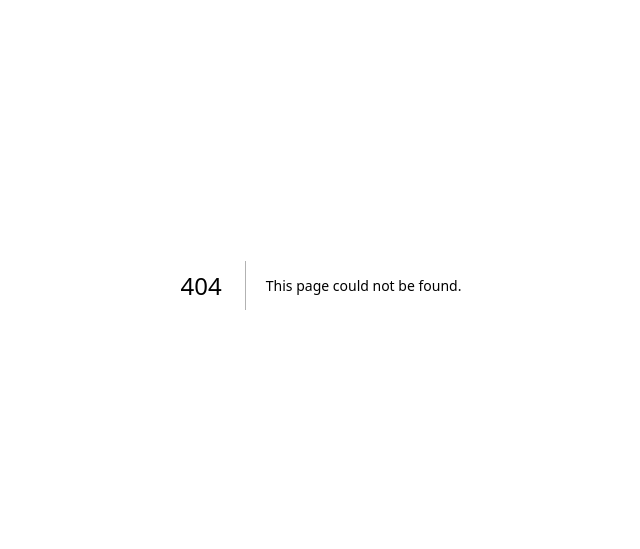
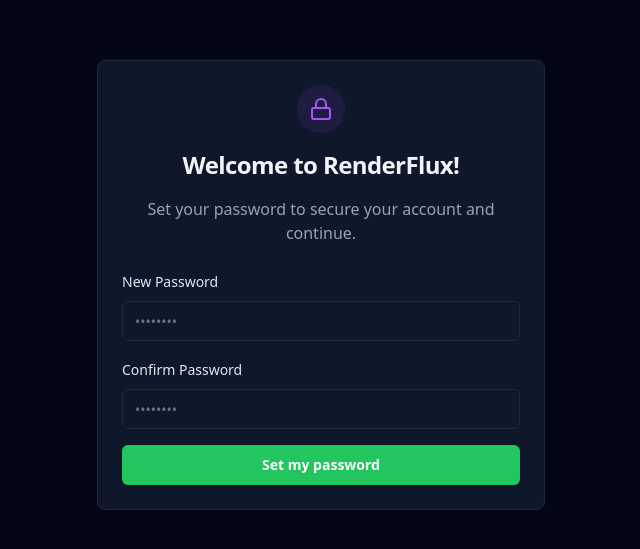
Before and after one commit to bawagideon/renderflux, a Next.js app in the folder apps/web/: page /auth/setup-password in a window 1280 px wide. Before the commit this address had no page. Shown: the part 115-664 px from the top of the page, without its empty margins (319-959 px from the left). Built offline with nearby package versions, Linux system fonts and the light colour scheme.

Commit message:
feat: Implement user registration with magic link email verification and a dedicated password setup page.

```diff
--- a/apps/web/app/auth/callback/route.ts
+++ b/apps/web/app/auth/callback/route.ts
@@ -4,19 +4,19 @@
 export async function GET(request: Request) {
     const { searchParams, origin } = new URL(request.url);
     const code = searchParams.get('code');
+    // Look for the 'next' param we sent in register page
     const next = searchParams.get('next') ?? '/dashboard';
 
     if (code) {
         const cookieStore = {
             get(name: string) {
-                return request.headers.get('cookie')?.split('; ').find((c) => c.startsWith(`${name}=`))?.split('=')[1];
+                return request.headers.get('cookie')?.split('; ').find((row) => row.startsWith(`${name}=`))?.split('=')[1];
             },
             set(name: string, value: string, options: CookieOptions) {
-                // We can't set cookies on the request, but we need this for the client to work
+                // Need valid cookie setting logic for route handlers,
+                // but Supabase's exchangeCodeForSession usually handles the session establishment
             },
-            remove(name: string, options: CookieOptions) {
-                // We can't remove cookies on the request
-            },
+            remove(name: string, options: CookieOptions) { },
         };
 
         const supabase = createServerClient(
@@ -25,55 +25,30 @@
             {
                 cookies: {
                     get(name: string) {
-                        return request.headers.get('cookie')?.split('; ').find((c) => c.startsWith(`${name}=`))?.split('=')[1];
+                        // @ts-ignore
+                        return request.cookies.get(name)?.value
                     },
                     set(name: string, value: string, options: CookieOptions) {
-                        // Handled by response
+                        // @ts-ignore
+                        // This is a route handler, we can't set cookies on the request object directly for the response
+                        // We rely on the response redirect to carry the cookies if using the helpers correctly
+                        // For simplicity in this route handler context:
                     },
                     remove(name: string, options: CookieOptions) {
-                        // Handled by response
                     },
                 },
             }
         );
 
-        // We need to create a response to set cookies on
-        const response = NextResponse.redirect(`${origin}${next}`);
-
-        // Re-create client with response-aware cookie handling for the exchange
-        const supabaseResponse = createServerClient(
-            process.env.NEXT_PUBLIC_SUPABASE_URL!,
-            process.env.NEXT_PUBLIC_SUPABASE_ANON_KEY!,
-            {
-                cookies: {
-                    get(name: string) {
-                        return request.headers.get('cookie')?.split('; ').find((c) => c.startsWith(`${name}=`))?.split('=')[1];
-                    },
-                    set(name: string, value: string, options: CookieOptions) {
-                        response.cookies.set({
-                            name,
-                            value,
-                            ...options,
-                        });
-                    },
-                    remove(name: string, options: CookieOptions) {
-                        response.cookies.set({
-                            name,
-                            value: '',
-                            ...options,
-                        });
-                    },
-                },
-            }
-        );
-
-        const { error } = await supabaseResponse.auth.exchangeCodeForSession(code);
+        // Exchange the code for a session
+        const { error } = await supabase.auth.exchangeCodeForSession(code);
 
         if (!error) {
-            return response;
+            // If successful, forward to the 'next' page (Setup Password)
+            return NextResponse.redirect(`${origin}${next}`);
         }
     }
 
-    // Return the user to an error page with instructions
+    // If error, return to auth error page
     return NextResponse.redirect(`${origin}/auth/auth-code-error`);
 }
--- /dev/null
+++ b/apps/web/app/auth/setup-password/page.tsx
@@ -0,0 +1,91 @@
+'use client';
+
+import { useState } from 'react';
+import { useRouter } from 'next/navigation';
+import { Button } from '@/components/ui/Button';
+import { Input } from '@/components/ui/Input';
+import { Label } from '@/components/ui/Label';
+import { Card, CardContent, CardHeader, CardTitle, CardDescription } from '@/components/ui/Card';
+import { createClient } from '@/lib/supabase';
+import { Lock } from 'lucide-react';
+
+export default function SetupPasswordPage() {
+    const router = useRouter();
+    const [password, setPassword] = useState('');
+    const [confirm, setConfirm] = useState('');
+    const [loading, setLoading] = useState(false);
+    const [error, setError] = useState<string | null>(null);
+    const supabase = createClient();
+
+    const handleUpdate = async () => {
+        if (password !== confirm) {
+            setError("Passwords do not match");
+            return;
+        }
+        setLoading(true);
+        setError(null);
+
+        const { error } = await supabase.auth.updateUser({ password: password });
+
+        if (error) {
+            setError(error.message);
+            setLoading(false);
+        } else {
+            // Success! Now go to dashboard
+            router.push('/dashboard');
+            router.refresh();
+        }
+    };
+
+    return (
+        <div className="flex min-h-screen items-center justify-center bg-slate-950 px-4">
+            <Card className="w-full max-w-md border-slate-800 bg-slate-900 text-center">
+                <CardHeader className="space-y-4">
+                    <div className="mx-auto flex h-12 w-12 items-center justify-center rounded-full bg-purple-500/10">
+                        <Lock className="h-6 w-6 text-purple-500" />
+                    </div>
+                    <CardTitle className="text-2xl font-bold text-slate-100">
+                        Welcome to RenderFlux!
+                    </CardTitle>
+                    <CardDescription className="text-base">
+                        Set your password to secure your account and continue.
+                    </CardDescription>
+                </CardHeader>
+                <CardContent className="space-y-4 text-left">
+                    {error && (
+                        <div className="p-3 text-sm text-red-400 bg-red-900/20 border border-red-900 rounded-md">
+                            {error}
+                        </div>
+                    )}
+                    <div className="space-y-2">
+                        <Label htmlFor="password">New Password</Label>
+                        <Input
+                            id="password"
+                            type="password"
+                            placeholder="••••••••"
+                            value={password}
+                            onChange={(e) => setPassword(e.target.value)}
+                        />
+                    </div>
+                    <div className="space-y-2">
+                        <Label htmlFor="confirm">Confirm Password</Label>
+                        <Input
+                            id="confirm"
+                            type="password"
+                            placeholder="••••••••"
+                            value={confirm}
+                            onChange={(e) => setConfirm(e.target.value)}
+                        />
+                    </div>
+                    <Button
+                        className="w-full bg-green-500 hover:bg-green-400 text-white font-semibold mt-4"
+                        onClick={handleUpdate}
+                        disabled={loading}
+                    >
+                        {loading ? 'Setting Password...' : 'Set my password'}
+                    </Button>
+                </CardContent>
+            </Card>
+        </div>
+    );
+}
--- a/apps/web/app/register/page.tsx
+++ b/apps/web/app/register/page.tsx
@@ -2,35 +2,37 @@
 
 import Link from 'next/link';
 import { useState } from 'react';
-import { useRouter } from 'next/navigation';
 import { Button } from '@/components/ui/Button';
 import { Input } from '@/components/ui/Input';
 import { Label } from '@/components/ui/Label';
 import { Card, CardContent, CardHeader, CardTitle, CardDescription, CardFooter } from '@/components/ui/Card';
 import { createClient } from '@/lib/supabase';
-import { CheckCircle2 } from 'lucide-react';
+import { CheckCircle2, Mail } from 'lucide-react';
 
 export default function RegisterPage() {
-    const router = useRouter();
     const [name, setName] = useState('');
     const [email, setEmail] = useState('');
-    const [password, setPassword] = useState('');
     const [loading, setLoading] = useState(false);
+    const [success, setSuccess] = useState(false);
     const [error, setError] = useState<string | null>(null);
-    const [isSuccess, setIsSuccess] = useState(false);
     const supabase = createClient();
 
     const handleRegister = async () => {
         setLoading(true);
         setError(null);
 
-        // 1. Sign Up
+        // 1. Sign Up with a random temp password (effectively a magic link flow)
+        // We do this so we can attach metadata (name) immediately.
+        const tempPassword = `mw_${Math.random().toString(36).slice(2)}_${Date.now()}`;
+
         const { data, error: signUpError } = await supabase.auth.signUp({
             email,
-            password,
+            password: tempPassword,
             options: {
-                emailRedirectTo: `${location.origin}/auth/callback`,
-            },
+                data: { full_name: name },
+                // IMPORTANT: Redirect to our special callback handler
+                emailRedirectTo: `${window.location.origin}/auth/callback?next=/auth/setup-password`
+            }
         });
 
         if (signUpError) {
@@ -39,40 +41,25 @@
             return;
         }
 
-        if (data.user) {
-            // 2. Create Profile (Trigger handles this automatically in DB, but we can add extra fields if needed later)
-            const { error: profileError } = await supabase
-                .from('profiles')
-                .update({ full_name: name })
-                .eq('id', data.user.id);
-
-            if (profileError) {
-                console.error('Error updating profile:', profileError);
-            }
-
-            setIsSuccess(true);
-            setLoading(false);
-        }
+        setSuccess(true);
+        setLoading(false);
     };
 
-    if (isSuccess) {
+    if (success) {
         return (
             <div className="flex min-h-screen items-center justify-center bg-slate-950 px-4">
-                <Card className="w-full max-w-md border-slate-800 bg-slate-900 text-center py-8">
-                    <CardContent className="flex flex-col items-center space-y-6">
-                        <div className="rounded-full bg-green-500/10 p-4 ring-1 ring-green-500/50">
-                            <CheckCircle2 className="h-12 w-12 text-green-500" />
-                        </div>
-                        <div className="space-y-2">
-                            <h2 className="text-2xl font-bold text-slate-100">Verify your email</h2>
-                            <p className="text-slate-400 max-w-xs mx-auto">
-                                We've sent a verification link to <span className="text-slate-200 font-medium">{email}</span>. Please click it to activate your account.
-                            </p>
-                        </div>
-                        <Link href="/login" className="text-sm text-cyan-500 hover:underline">
-                            Back to Login
-                        </Link>
-                    </CardContent>
+                <Card className="w-full max-w-md border-slate-800 bg-slate-900 text-center p-6">
+                    <div className="mx-auto mb-4 flex h-16 w-16 items-center justify-center rounded-full bg-green-500/10">
+                        <Mail className="h-8 w-8 text-green-500" />
+                    </div>
+                    <h2 className="mb-2 text-2xl font-bold text-slate-100">Check your email</h2>
+                    <p className="mb-6 text-slate-400">
+                        We've sent a temporary login link to <span className="font-medium text-slate-200">{email}</span>.
+                        <br />Click it to activate your account.
+                    </p>
+                    <Button variant="outline" onClick={() => setSuccess(false)} className="w-full border-slate-700">
+                        Back to Sign In
+                    </Button>
                 </Card>
             </div>
         );
@@ -86,7 +73,7 @@
                         Quickly get started
                     </CardTitle>
                     <CardDescription>
-                        Create an account to start generating PDFs
+                        Get started under a minute. No credit card required.
                     </CardDescription>
                 </CardHeader>
                 <CardContent className="space-y-4">
@@ -96,7 +83,7 @@
                         </div>
                     )}
                     <div className="space-y-2">
-                        <Label htmlFor="name">Full Name</Label>
+                        <Label htmlFor="name">Your Name</Label>
                         <Input
                             id="name"
                             placeholder="John Doe"
@@ -105,7 +92,7 @@
                         />
                     </div>
                     <div className="space-y-2">
-                        <Label htmlFor="email">Email</Label>
+                        <Label htmlFor="email">Email Address</Label>
                         <Input
                             id="email"
                             type="email"
@@ -114,39 +101,19 @@
                             onChange={(e) => setEmail(e.target.value)}
                         />
                     </div>
-                    <div className="space-y-2">
-                        <Label htmlFor="password">Password</Label>
-                        <Input
-                            id="password"
-                            type="password"
-                            value={password}
-                            onChange={(e) => setPassword(e.target.value)}
-                        />
-                    </div>
-                    <div className="space-y-2">
-                        <Label htmlFor="language">Preferred Language</Label>
-                        <select
-                            id="language"
-                            className="flex h-10 w-full rounded-md border border-slate-800 bg-slate-900 px-3 py-2 text-sm ring-offset-background file:border-0 file:bg-transparent file:text-sm file:font-medium placeholder:text-slate-500 focus-visible:outline-none focus-visible:ring-2 focus-visible:ring-cyan-500 focus-visible:ring-offset-2 disabled:cursor-not-allowed disabled:opacity-50 text-slate-200"
-                        >
-                            <option value="node">Node.js</option>
-                            <option value="python">Python</option>
-                            <option value="go">Go</option>
-                            <option value="php">PHP</option>
-                        </select>
-                    </div>
+
                     <Button
                         className="w-full bg-cyan-500 hover:bg-cyan-400 text-slate-950"
                         onClick={handleRegister}
                         disabled={loading}
                     >
-                        {loading ? 'Creating Account...' : 'Create Account'}
+                        {loading ? 'Creating Account...' : 'Create free account'}
                     </Button>
                 </CardContent>
                 <CardFooter className="justify-center text-sm text-slate-400">
-                    Already have an account?{' '}
+                    Already a member?{' '}
                     <Link href="/login" className="ml-1 text-cyan-500 hover:underline">
-                        Sign in
+                        Login Here
                     </Link>
                 </CardFooter>
             </Card>
```
